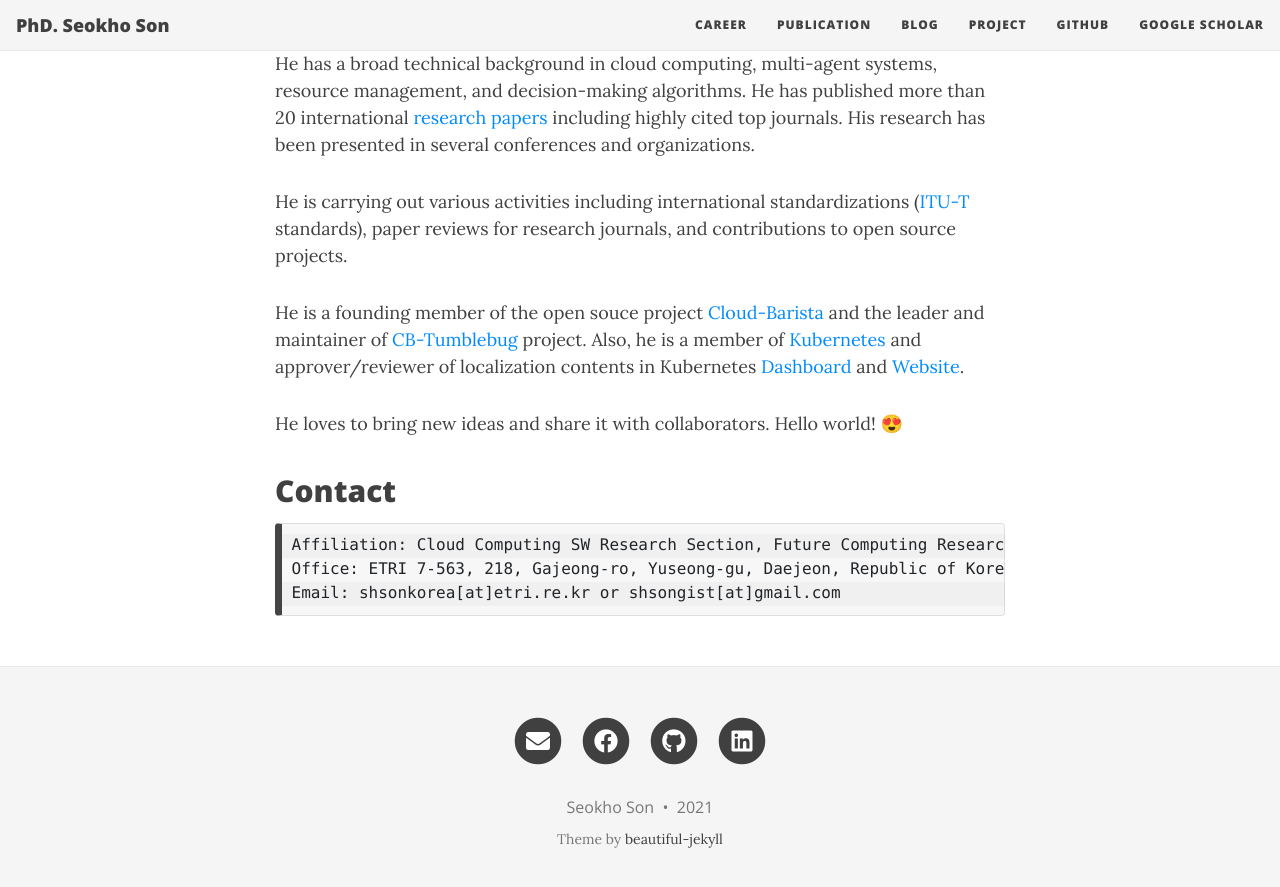
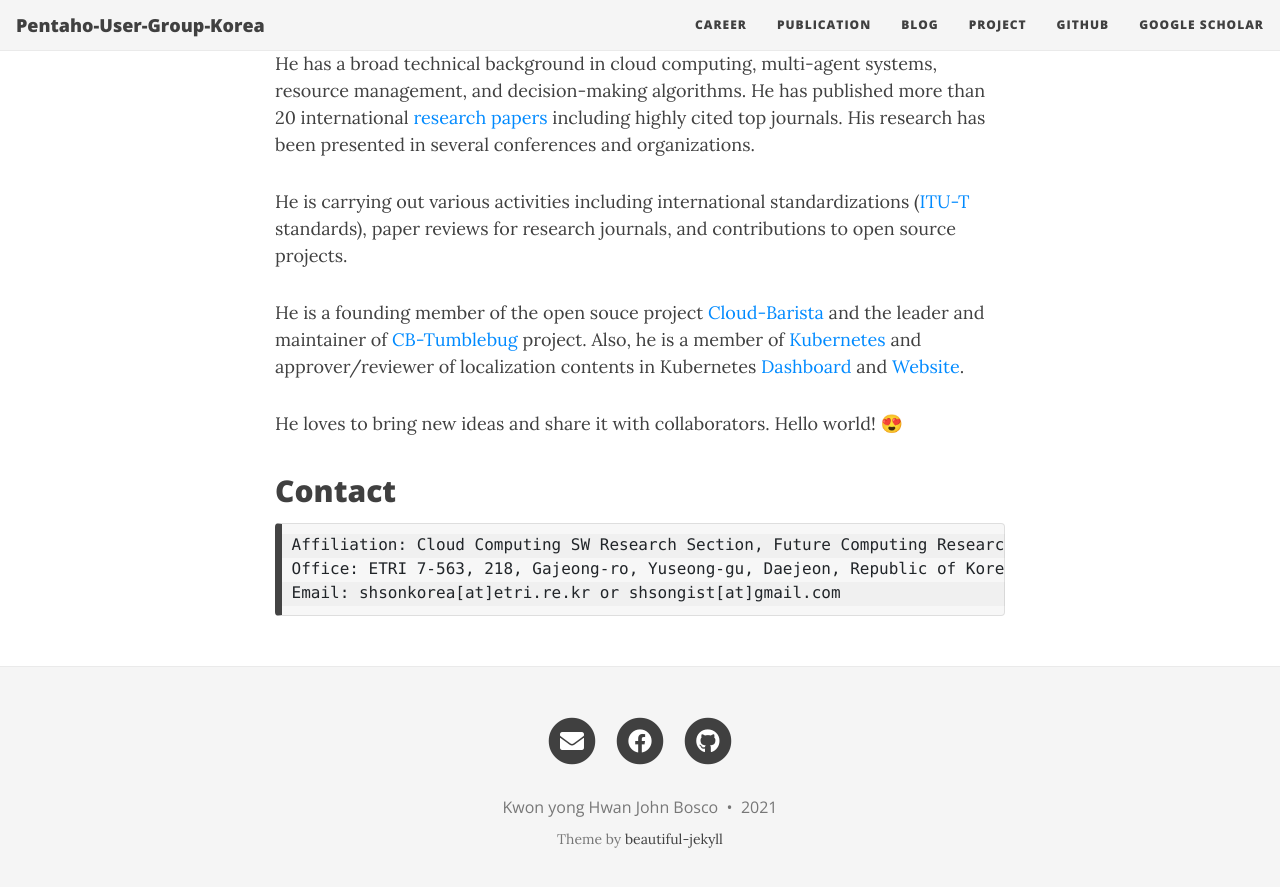
Before and after one commit to Pentaho-User-Group-Korea/Pentaho-User-Group-Korea.github.io, a Jekyll site: the page built from index.md, in a window 1280 px wide and 900 px high, scrolled down 873 px. Shown: the top 887 px of the window. Built offline with Jekyll 4.4.1, drawn with Linux system fonts in a browser that asks for light colours; nearby versions of some CDN libraries.

Commit message:
Update _config.yml

```diff
--- a/_config.yml
+++ b/_config.yml
@@ -1,13 +1,13 @@
 # --- Basic options --- #
 
 # [수정필요] 웹페이지 이름
-title: PhD. Seokho Son
+title: Pentaho-User-Group-Korea
 
 # [수정필요] 간단한 사이트 설명
-description: Acedemic Website of Seokho Son
+description: 한국에서 펜타호 CE를 사용하는 사용자들의 그룹입니다.
 
 # [수정필요] 웹페이지 아래에 나오는 웹사이트 저자 이름
-author: Seokho Son
+author: Kwon yong Hwan John Bosco
 
 # [조건부수정] 네비게이션 바에 포함되는 항목 (명칭 수정, 추가, 삭제 가능)
 # 예를 들어 ETRI 라는 항목을 네비게이션 바에 추가하고 싶은 경우, etri.md 파일 생성 후 ETRI: "etri" 라고 지정.
@@ -16,8 +16,8 @@ navbar-links:
   Publication: "publication"
   Blog: "blog"
   Project: "project"
-  GitHub: "https://github.com/seokho-son"
-  Google Scholar: "https://scholar.google.com/citations?user=seokhoson"
+  GitHub: "https://github.com/Pentaho-User-Group-Korea/Pentaho-User-Group-Korea.github.io"
+  Google Scholar: ""
 
 
 # [수정필요] 아바타 로고 사용 시에는 이미지 파일을 지정 (이미지 파일 업로드 후, 위치 지정)
@@ -38,8 +38,8 @@ round-avatar: true
 social-network-links:
   email: "shsonkorea@etri.re.kr"
   facebook: seokho.son.korea
-  github: seokho-son
-  linkedin: seokho-son
+  github: https://github.com/Pentaho-User-Group-Korea/Pentaho-User-Group-Korea.github.io
+# linkedin: seokho-son
 #  twitter: daattali
 #  rss: true
 #  reddit: yourname
@@ -63,7 +63,7 @@ social-network-links:
 share-links-active:
 #  twitter: true
   facebook: true
-  linkedin: true
+# linkedin: true
 #  vk: false
 
 # How to display the link to your website in the footer
```
